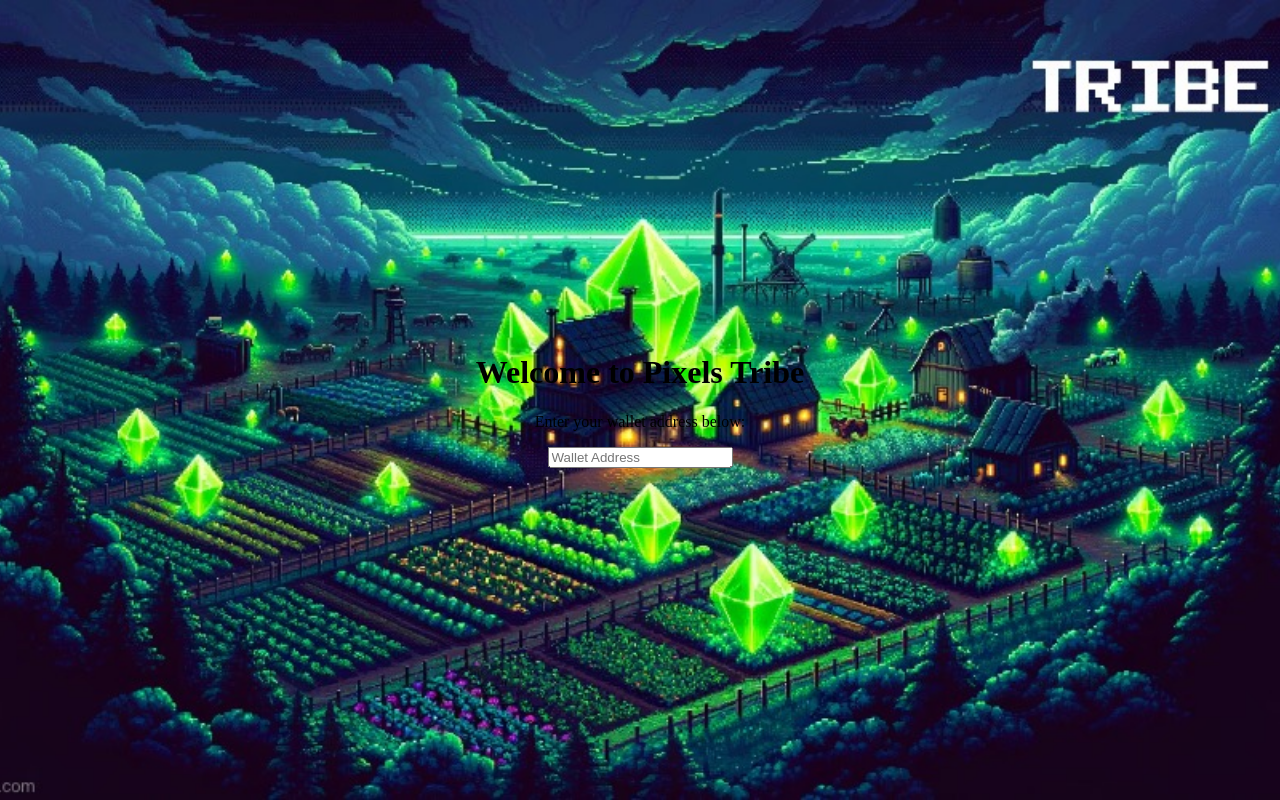
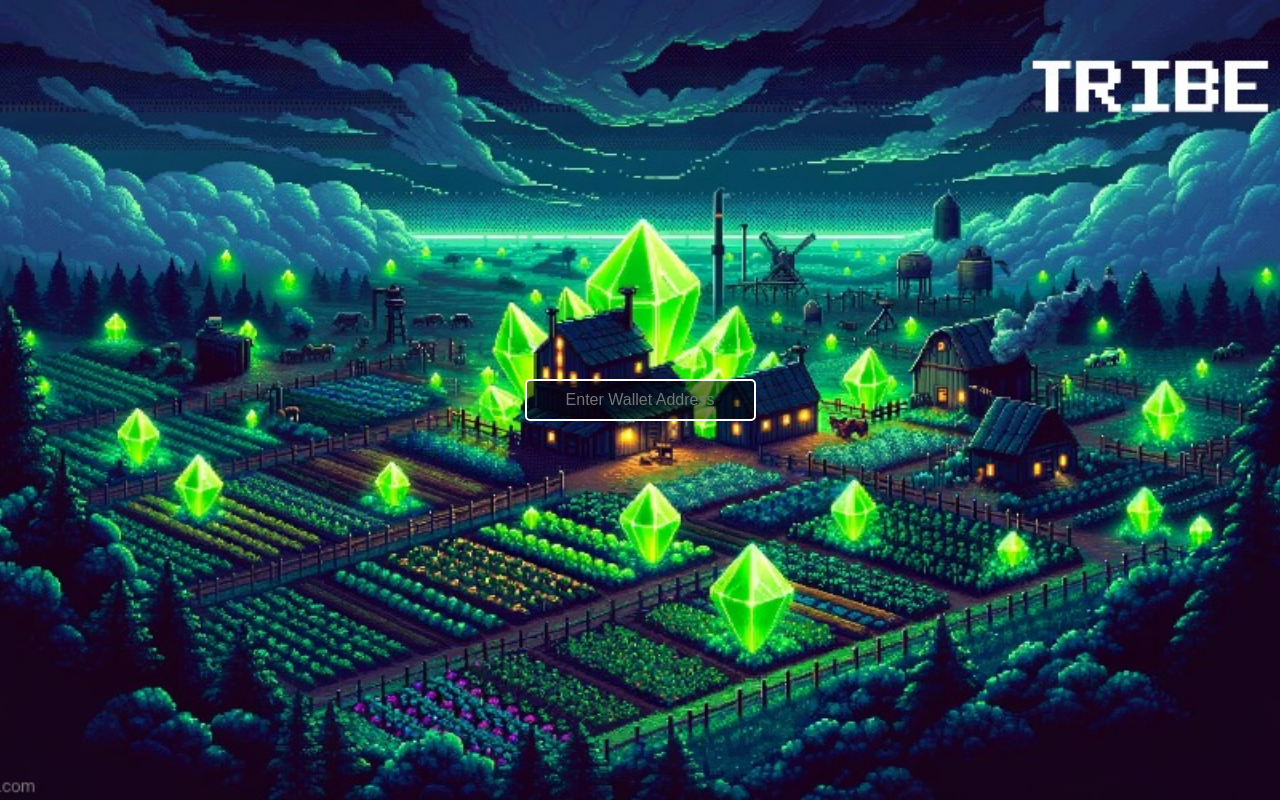
Before and after one commit to PixelsTribe/guild, a plain HTML site: page index.html in a window 1280 px wide. Drawn offline with Linux system fonts and the light colour scheme.

Commit message:
Add files via upload
Update to address field to allow querying the Ronin network,

```diff
--- a/index.html
+++ b/index.html
@@ -17,13 +17,19 @@
             background-repeat: no-repeat;
             background-size: cover;
             position: relative;
+            display: flex;
+            justify-content: center;
+            align-items: center;
         }
 
-        .centered-content {
-            position: absolute;
-            top: 50%;
-            left: 50%;
-            transform: translate(-50%, -50%);
+        .input-field {
+            max-width: 300px;
+            border: 2px solid #fff;
+            padding: 10px;
+            font-size: 16px;
+            color: #fff;
+            background-color: rgba(0, 0, 0, 0.5);
+            border-radius: 5px;
             text-align: center;
         }
     </style>
@@ -31,13 +37,20 @@
 <body>
 
 <div class="bg-image">
-    <div class="centered-content">
-        <h1>Welcome to Pixels Tribe</h1>
-        <p>Enter your wallet address below:</p>
-        <input type="text" id="walletAddress" placeholder="Wallet Address">
-        <!-- Add more elements here if needed -->
-    </div>
+    <input type="text" class="input-field" id="walletAddress" placeholder="Enter Wallet Address" onkeypress="checkForEnter(event)">
 </div>
+
+<script>
+    function checkForEnter(event) {
+        if (event.key === "Enter") {
+            var walletAddress = document.getElementById("walletAddress").value;
+            if(walletAddress) {
+                // Redirect to a Ronin blockchain explorer or similar page
+                window.open(`https://explorer.roninchain.com/address/${walletAddress}`, '_blank');
+            }
+        }
+    }
+</script>
 
 </body>
 </html>
```
